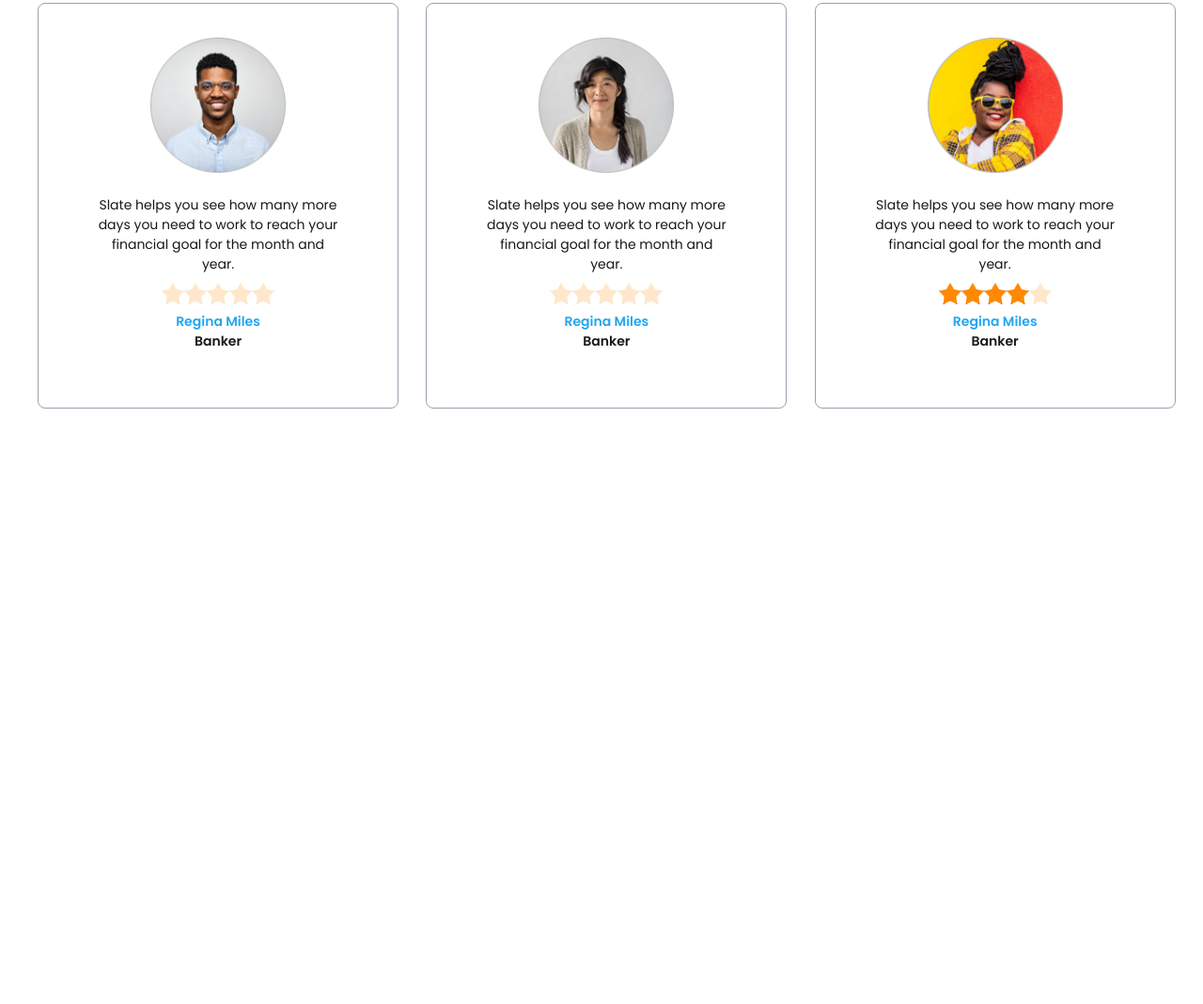
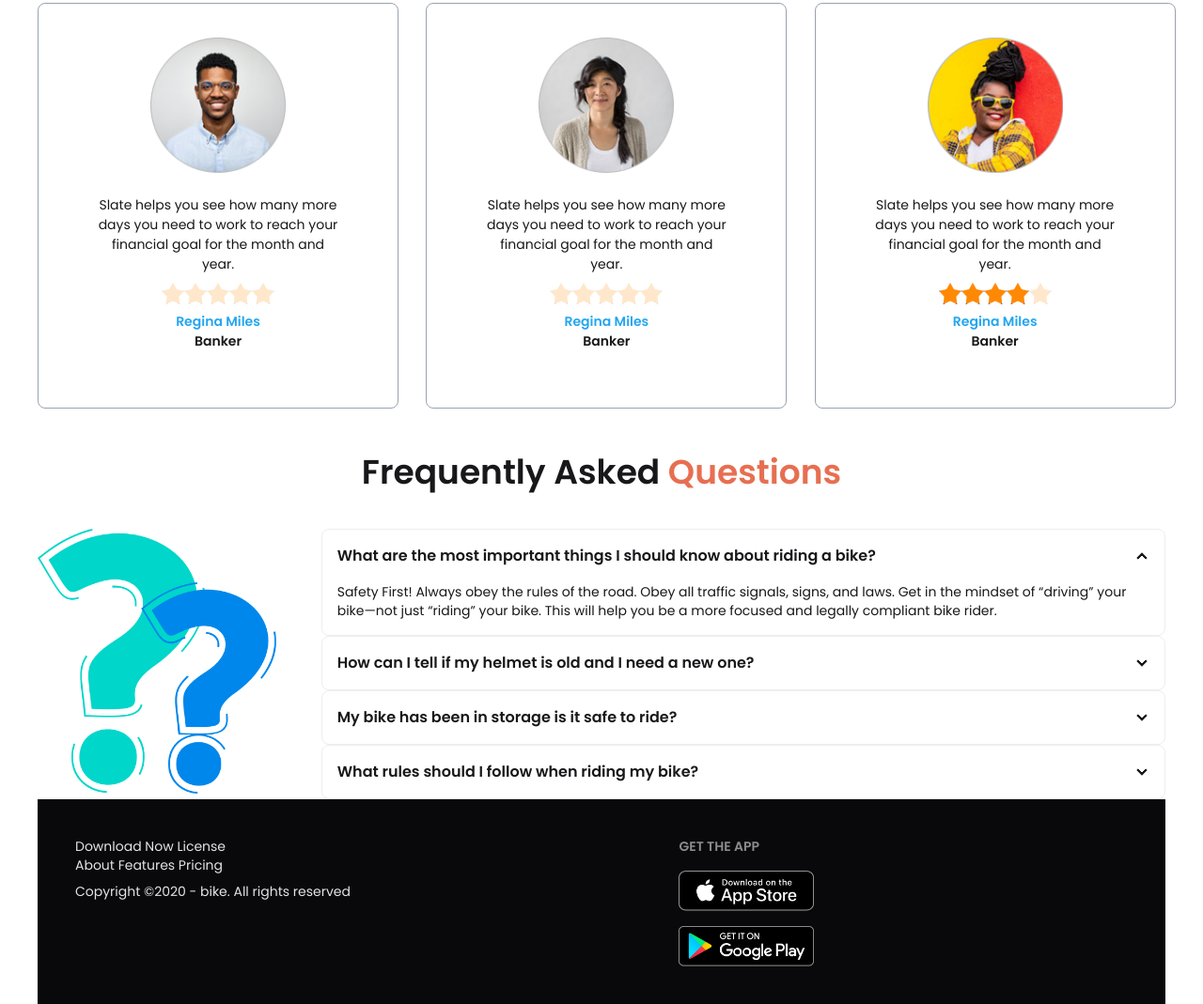
Before and after one commit to tandra048/Biker-Zone2, a plain HTML site: page index.html in a window 1280 px wide. Shown: the part 1862-2931 px from the top of the page at 94% size. Before the commit the page ends 2345 px from the top, so only its background shows below. Drawn offline with nearby package versions, Linux system fonts and the light colour scheme.

Commit message:
footer section done

```diff
--- a/index.html
+++ b/index.html
@@ -304,5 +304,64 @@ goal for the month and year.</p>
 </div>
         </div>
        </section>
+
+       <!-- FAQ -->
+
+       <section>
+        <h3 class="text-center text-4xl font-semibold  mb-10">Frequently Asked <span class="text-[#E76F51]">Questions</span></h3>
+        <div class="flex flex-col lg:flex-row gap-12 justify-between">
+          <div>
+          <img class="" src="images/others/faq.png" alt="">
+        </div>
+        <div>
+          <div class="collapse collapse-arrow bg-base-100 border border-base-300">
+  <input type="radio" name="my-accordion-2" checked="checked" />
+  <div class="collapse-title font-semibold">What are the most important things I should
+know about riding a bike?</div>
+  <div class="collapse-content text-sm">Safety First! Always obey the rules of the road. Obey all traffic signals, signs, and laws. Get in the mindset of “driving” your bike—not just “riding” your bike. This will help you be a more focused and legally compliant bike rider. </div>
+</div>
+<div class="collapse collapse-arrow bg-base-100 border border-base-300">
+  <input type="radio" name="my-accordion-2" />
+  <div class="collapse-title font-semibold">How can I tell if my helmet is old and I need a
+new one?</div>
+  <div class="collapse-content text-sm">hello.</div>
+</div>
+<div class="collapse collapse-arrow bg-base-100 border border-base-300">
+  <input type="radio" name="my-accordion-2" />
+  <div class="collapse-title font-semibold">My bike has been in storage is it safe to ride?</div>
+  <div class="collapse-content text-sm">hello.hi</div>
+</div>
+<div class="collapse collapse-arrow bg-base-100 border border-base-300">
+  <input type="radio" name="my-accordion-2" />
+  <div class="collapse-title font-semibold">What rules should I follow when riding my bike?</div>
+  <div class="collapse-content text-sm">hello.hi</div>
+</div>
+        </div>
+        </div>
+       </section>
+       <!-- footer section -->
+        <footer class="footer sm:footer-horizontal bg-neutral text-neutral-content p-10">
+  <aside>
+
+    <p>
+      Download Now License <br>
+      About  Features Pricing
+    </p>
+     <p>Copyright ©2020 - bike. All rights reserved</p>
+  </aside>
+  <nav>
+    <h6 class="footer-title">Get the App</h6>
+    <div class="grid grid-col gap-4">
+      <a>
+       <img class="w-36" src="images/others/ios.png" alt="">
+      </a>
+      <a>
+       <img class="w-36" src="images/others/android.png" alt="">
+      </a>
+
+
+    </div>
+  </nav>
+</footer>
 </body>
 </html>
```
